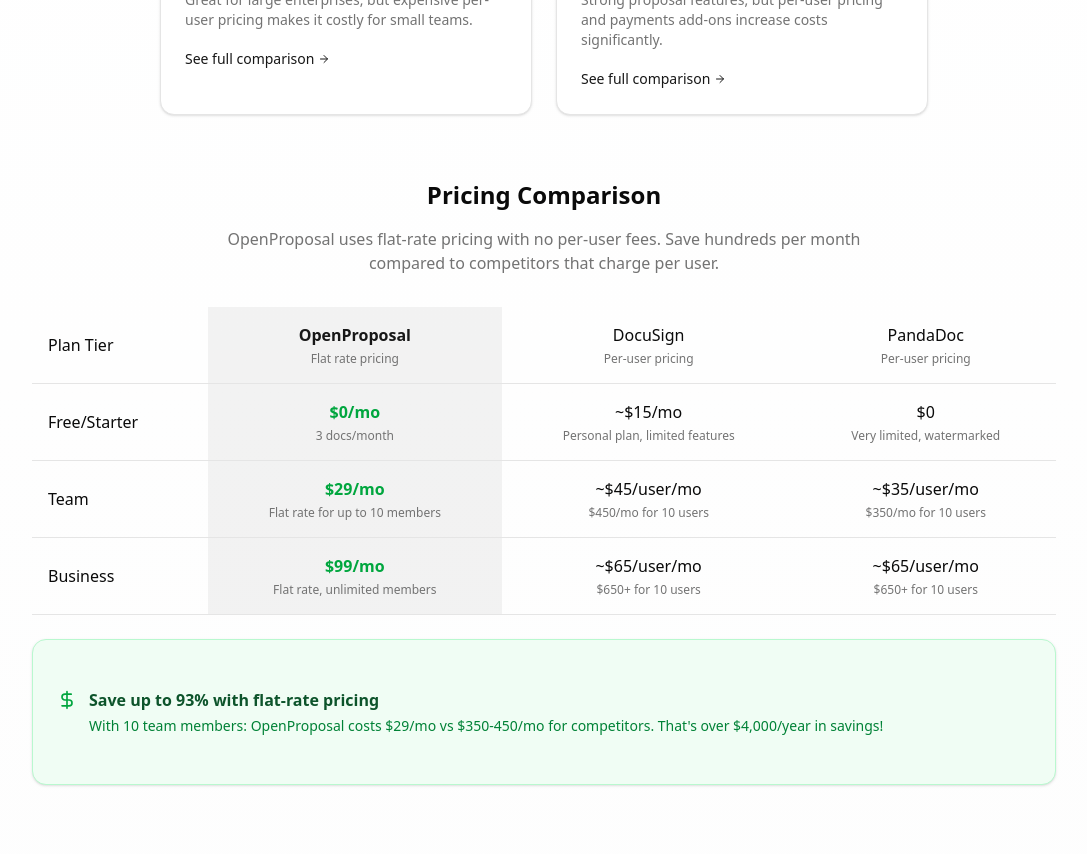
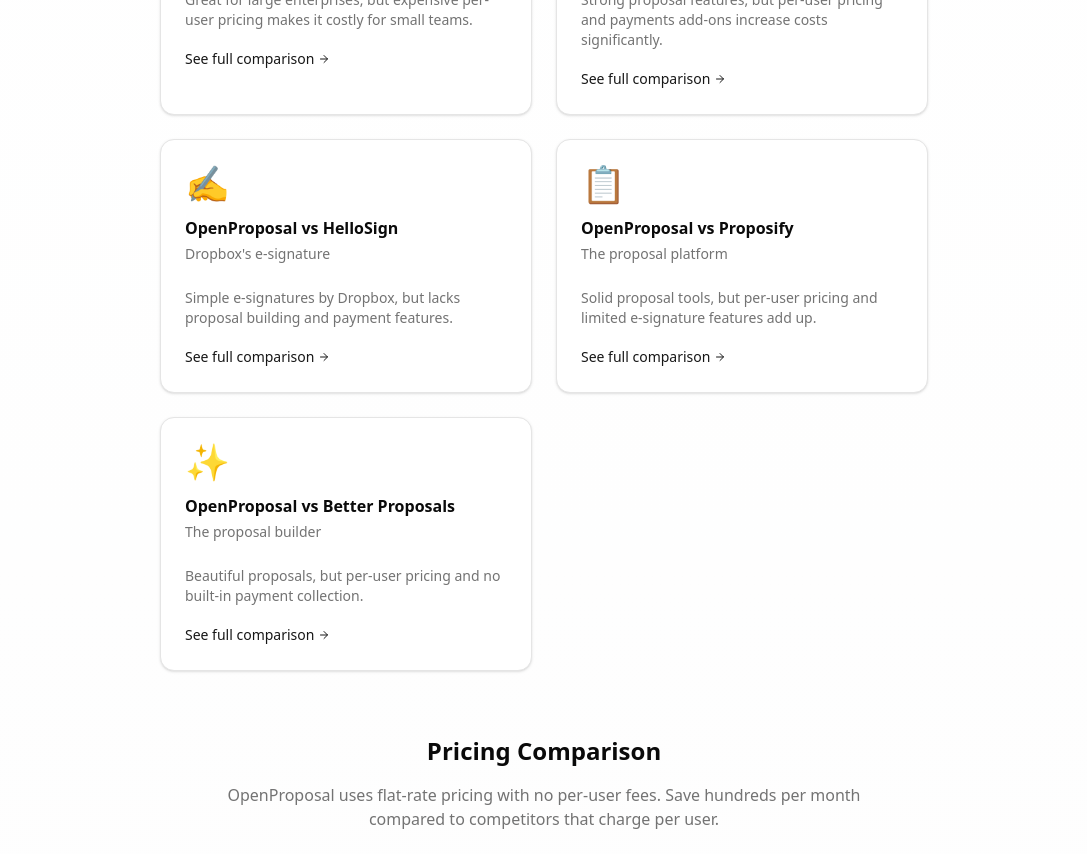
Before and after one commit to jefdiesel/openprop, a Next.js app: page /compare in a window 1280 px wide. Shown: the part 680-1534 px from the top of the page, without its empty margins (96-1183 px from the left). Built offline with nearby package versions, Linux system fonts and the light colour scheme; no server answers.

Commit message:
Add HelloSign, Proposify, Better Proposals to compare page

```diff
--- a/src/app/compare/page.tsx
+++ b/src/app/compare/page.tsx
@@ -29,6 +29,27 @@
     tagline: "The proposal specialist",
     description: "Strong proposal features, but per-user pricing and payments add-ons increase costs significantly.",
     logo: "🐼",
+  },
+  {
+    name: "HelloSign",
+    slug: "hellosign",
+    tagline: "Dropbox's e-signature",
+    description: "Simple e-signatures by Dropbox, but lacks proposal building and payment features.",
+    logo: "✍️",
+  },
+  {
+    name: "Proposify",
+    slug: "proposify",
+    tagline: "The proposal platform",
+    description: "Solid proposal tools, but per-user pricing and limited e-signature features add up.",
+    logo: "📋",
+  },
+  {
+    name: "Better Proposals",
+    slug: "better-proposals",
+    tagline: "The proposal builder",
+    description: "Beautiful proposals, but per-user pricing and no built-in payment collection.",
+    logo: "✨",
   },
 ];
 
```
